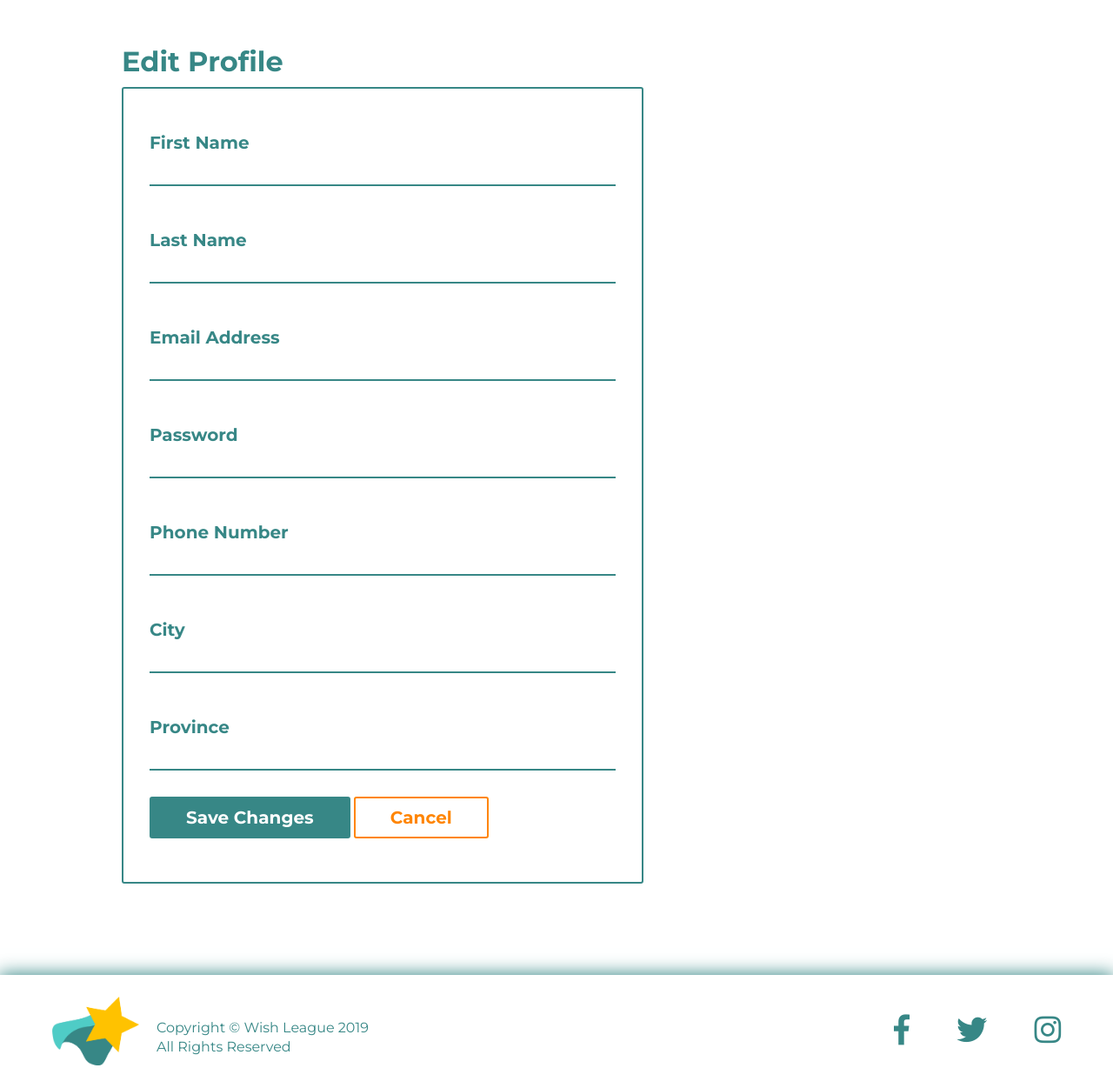
After one commit to 100wishes/100wishes, a PHP site: template views/editprofile.php in a window 1280 px wide. The commit adds this page. Shown: the part 373-1624 px from the top of the page at 87% size. Run offline with PHP 8.4, Linux system fonts and the light colour scheme; the template is opened without the code that fills it, so the values that code supplies are empty; some libraries are stand-ins or nearby versions.

Commit message:
Edit Profile HTML CSS

```diff
--- a/css/style.css
+++ b/css/style.css
@@ -746,7 +746,7 @@ p.introHeading {
 
 
 /*-- Start of Login --*/
-.loginContainer {
+.loginContainer .editProfileContainer {
 	height:450px;
 	width:880px;
 	max-width: 100%;
@@ -755,7 +755,7 @@ p.introHeading {
 	margin-bottom:50px;
 }
 
-.loginForm, .signUpForm {
+.loginForm, .signUpForm, .editProfile {
 	border:2px solid #378786; /*dark teal*/
 	width:400px;
 	max-width: 100%;
@@ -774,7 +774,7 @@ p.introHeading {
 	margin:auto;
 }
 
-.loginForm input[type='text'], .signUpForm input[type='text'] {
+.loginForm input[type='text'], .signUpForm input[type='text'], .editProfile input[type='text'] {
 	width:100%;
 	margin-bottom:30px;
 	max-width:100%;
@@ -787,7 +787,7 @@ p.introHeading {
 	border-bottom:2px solid #ff8500; /*orange*/
 }
 
-.loginForm label, .signUpForm label {
+.loginForm label, .signUpForm label, .editProfile label {
 	font-size:20px;
 	display:block;
 	margin-top:20px;
@@ -798,7 +798,7 @@ p.introHeading {
 	color: #ff8500; /*orange*/
 }
 
-.signUpForm .completeBtn {
+.signUpForm .completeBtn, .editProfile .completeBtn {
 	border:none;
 	font-size:20px;
 	padding: 10px 40px;
@@ -831,9 +831,19 @@ p.introHeading {
 	border:2px solid #ff8500; /*orange*/
 }
 
-.signUpForm .completeBtn:hover {
+.signUpForm .completeBtn:hover, .editProfile .completeBtn:hover {
 	background: #fff;
 	color: #378786 /*dark teal*/;
+}
+
+.editProfile .btn-primary-reverse {
+	padding: 10px 40px;
+	font-size: 20px;
+}
+
+.editProfile .btn-primary-reverse:hover {
+	color: #fff;
+	background: #ff8500; /*orange*/
 }
 
 
@@ -847,7 +857,7 @@ p.introHeading {
 	color: #ff8500; /*orange*/
 }
 
-.signUp h3 {
+.signUp h3, .editProfile h3 {
 	margin-left: 0px;
 }
 
@@ -867,7 +877,7 @@ p.introHeading {
 		max-width: 100%;
 	}
 
-	.signUp  {
+	.signUp, .editProfile  {
 		margin-top:50px;
 		max-width: 100%;
 	}
@@ -913,7 +923,7 @@ p.introHeading {
 
 /*--Start of Sign Up--*/
 
-.signUpContainer {
+.signUpContainer, .editProfileContainer {
 	height: 1050px;
 	width: 1200px;
 	max-width: 100%;
@@ -930,7 +940,7 @@ p.introHeading {
 	margin-bottom: 10px;
 }
 
-.signUpForm {
+.signUpForm, .editProfile {
 	width: 600px;
 	margin-left: 100px;
 }
--- /dev/null
+++ b/views/editprofile.php
@@ -0,0 +1,39 @@
+<div id="smallHero">
+	<div class="smallHero-header">
+		<img src="assets/<?=$arrData['page']['strHeroImg']?>"/>
+		<h2><?=$arrData['page']['strMainTitle']?></h2>
+	</div><!-- //smallHero-header-->
+</div><!-- //smallHero-->
+
+<div class="editProfileContainer">
+	<div class="signUpDetails">
+		<h3>Edit Profile</h3>
+		<div class="editProfile">
+			<form method="post" action="saveContact.php" onsubmit="return validateForm()">
+				<label>First Name</label>
+				<input type="text" name="strFirstName" class="requiredField" id="strFirstName">
+
+				<label>Last Name</label>
+				<input type="text" name="strLastName" class="requiredField" id="strLastName">
+
+				<label>Email Address</label>
+				<input type="text" name="strEmail" class="requiredField" id="strEmail">
+
+				<label>Password</label>
+				<input type="text" name="strPassword" class="requiredField" id="strPassword">
+
+				<label>Phone Number</label>
+				<input type="text" name="nPhone" class="requiredField" id="nPhone">
+
+				<label>City</label>
+				<input type="text" name="strCity" class="requiredField" id="strCity">
+
+				<label>Province</label>
+				<input type="text" name="nProvinceID" class="requiredField" id="nProvinceID">
+
+				<input type="submit" value="Save Changes" class="completeBtn">
+				<a href="#" class="btn-primary-reverse">Cancel</a>
+			</form>
+		</div><!--signUpForm-->
+	</div><!--signUpDetails-->
+</div><!--signUpContainer-->
```
Also changed, not shown: controllers/pagesController.php (+9 -0 lines).
